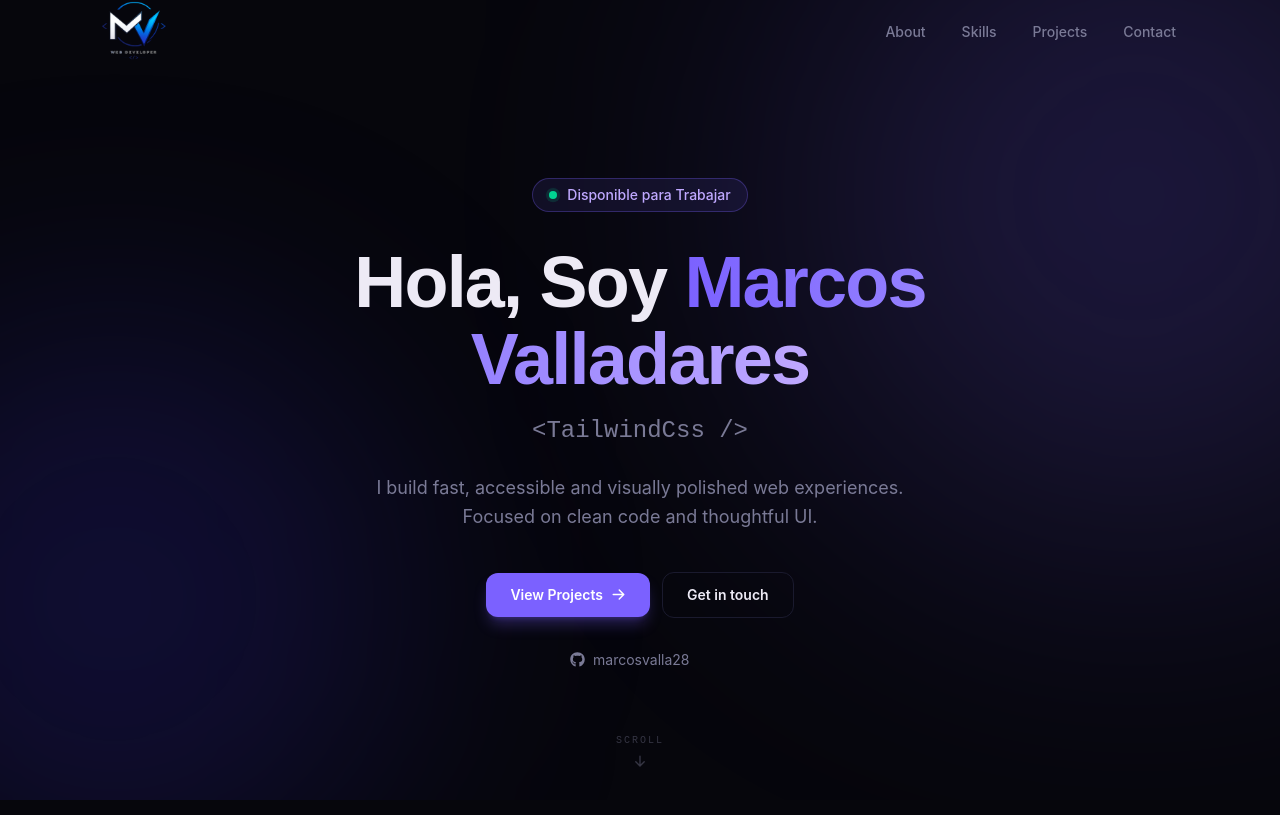
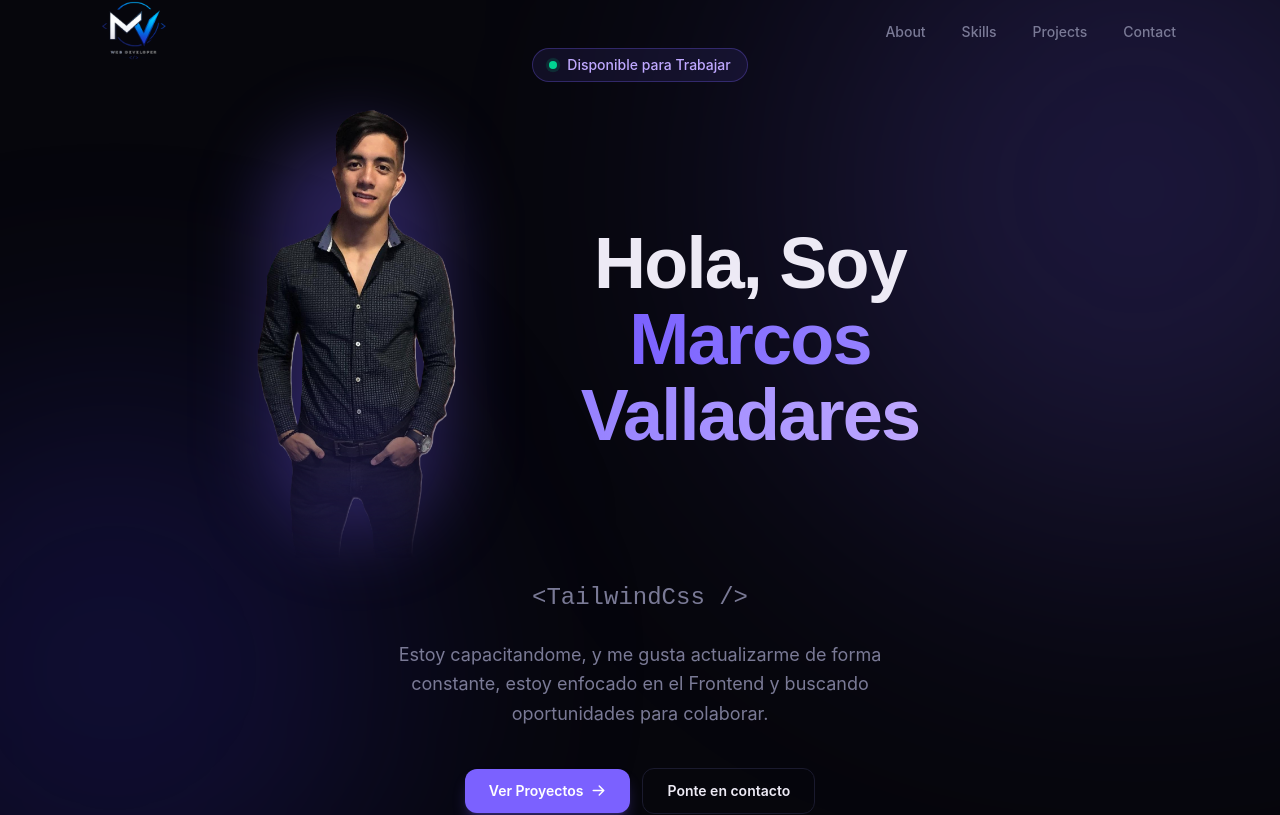
Before and after one commit to marcosvalla28/PortafolioMarcos, a React (Vite) app: page / in a window 1280 px wide. Shown: the top 815 px of the page. Built offline with nearby package versions, Linux system fonts and the light colour scheme.

Commit message:
agregando imagen en el hero, editando descripcion de hero

```diff
--- a/src/assets/imagenes.js
+++ b/src/assets/imagenes.js
@@ -1,3 +1,5 @@
 import Logo from './LogoMV.png';
+import imagen1 from './img1.jpeg';
+import imagen2 from './img2.png';
 
-export {Logo}
+export {Logo, imagen1, imagen2};
--- a/src/sections/Hero.jsx
+++ b/src/sections/Hero.jsx
@@ -2,12 +2,13 @@ import { useState, useEffect } from "react";
 import { motion, AnimatePresence } from "framer-motion";
 import { HiArrowRight, HiArrowDown } from "react-icons/hi";
 import { FaGithub } from "react-icons/fa";
+import { imagen2 } from "../assets/imagenes";
 
 // ─── Config ─────────────────────────────────────────────────────────────────
 // Personalizá estos valores
 const NAME   = "Marcos Valladares";
 const GITHUB = "marcosvalla28";
-const BIO    = "I build fast, accessible and visually polished web experiences. Focused on clean code and thoughtful UI.";
+const BIO    = "Estoy capacitandome, y me gusta actualizarme de forma constante, estoy enfocado en el Frontend y buscando oportunidades para colaborar.";
 
 const ROLES = [
   "Desarrollador Frontend",
@@ -94,16 +95,40 @@ export default function Hero() {
           Disponible para Trabajar
         </motion.div>
 
-        {/* Heading principal */}
-        <motion.h1
+        {/* Heading principal + foto */}
+        <motion.div
           variants={itemVariants}
-          className="font-display font-bold text-5xl sm:text-6xl md:text-[4.5rem] text-foreground leading-[1.06] tracking-tight mb-4"
+          className="flex flex-col sm:flex-row items-center justify-center gap-2 sm:gap-5 mb-4"
         >
-          Hola, Soy{" "}
-          <span className="text-transparent bg-clip-text bg-linear-to-r from-accent to-soft">
-            {NAME}
-          </span>
-        </motion.h1>
+          {/* Foto de perfil — sin fondo, con glow detrás y flotación suave */}
+          <motion.div
+            className="relative shrink-0"
+            animate={{ y: [0, -10, 0] }}
+            transition={{ duration: 5, repeat: Infinity, ease: "easeInOut" }}
+          >
+            {/* Glow detrás de la imagen */}
+            <div
+              aria-hidden="true"
+              className="absolute inset-0 rounded-full bg-accent/30 blur-2xl scale-90 pointer-events-none"
+            />
+            <img
+              src={imagen2}
+              alt={NAME}
+              className="relative w-50  sm:w-50  md:w-50  object-contain"
+              style={{
+                maskImage: "linear-gradient(to top, transparent, black 40%)",
+                WebkitMaskImage: "linear-gradient(to top, transparent, black 40%)",
+              }}
+            />
+          </motion.div>
+
+          <h1 className="font-display font-bold text-5xl sm:text-6xl md:text-[4.5rem] text-foreground leading-[1.06] tracking-tight">
+            Hola, Soy{" "}
+            <span className="text-transparent bg-clip-text bg-linear-to-r from-accent to-soft">
+              {NAME}
+            </span>
+          </h1>
+        </motion.div>
 
         {/* Role cycling — slide vertical con AnimatePresence */}
         <motion.div
@@ -147,7 +172,7 @@ export default function Hero() {
             whileTap={{ scale: 0.97 }}
             transition={{ type: "spring", stiffness: 400, damping: 18 }}
           >
-            View Projects
+            Ver Proyectos
             <HiArrowRight size={15} />
           </motion.a>
 
@@ -159,7 +184,7 @@ export default function Hero() {
             whileTap={{ scale: 0.97 }}
             transition={{ type: "spring", stiffness: 400, damping: 18 }}
           >
-            Get in touch
+            Ponte en contacto
           </motion.a>
         </motion.div>
 
@@ -184,7 +209,7 @@ export default function Hero() {
         initial={{ opacity: 0 }}
         animate={{ opacity: 1 }}
         transition={{ delay: 1.6, duration: 0.7 }}
-        className="absolute bottom-8 left-1/2 -translate-x-1/2 flex flex-col items-center gap-1.5"
+        className="absolute bottom-1 left-1/2 -translate-x-1/2 flex flex-col items-center gap-1.5"
         aria-hidden="true"
       >
         <span className="text-[10px] text-muted/40 tracking-[0.2em] uppercase font-mono">
```
Also changed, not shown: src/assets/img1.jpeg (added), src/assets/img2.png (added).
